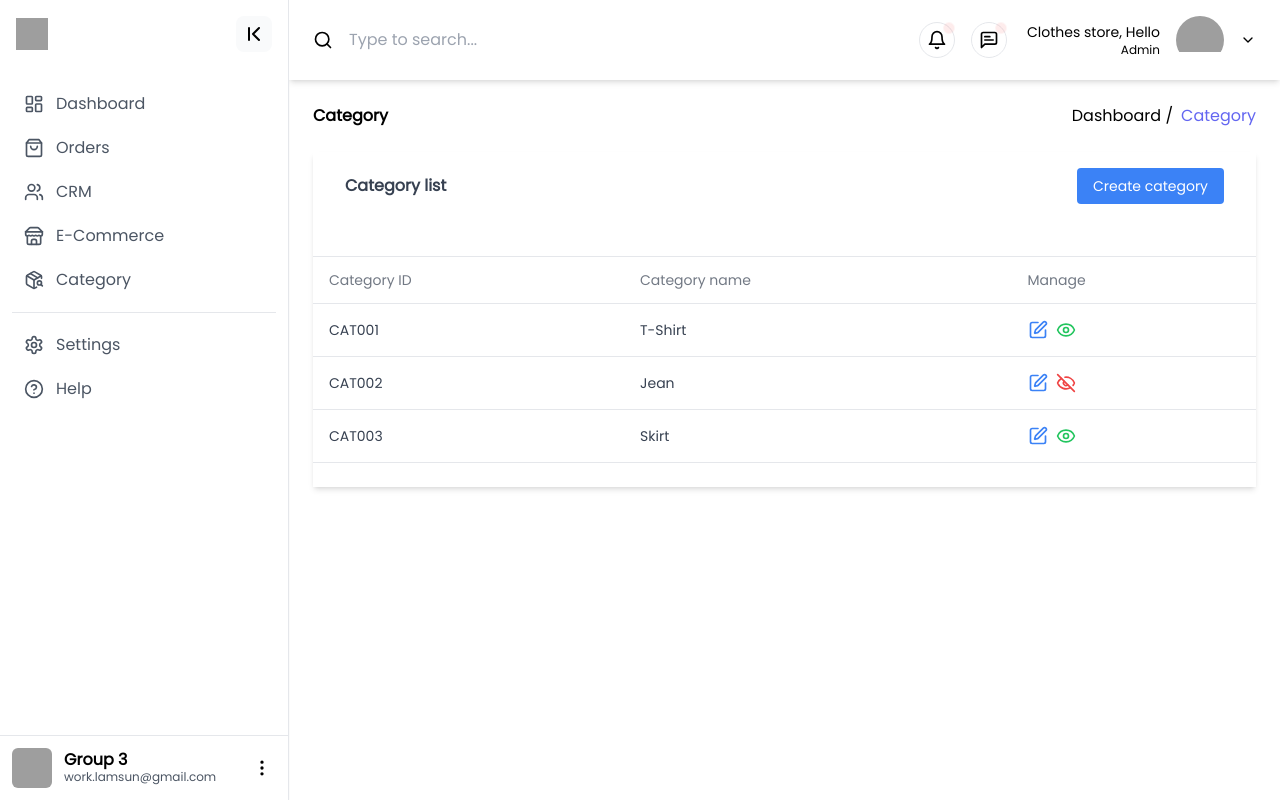
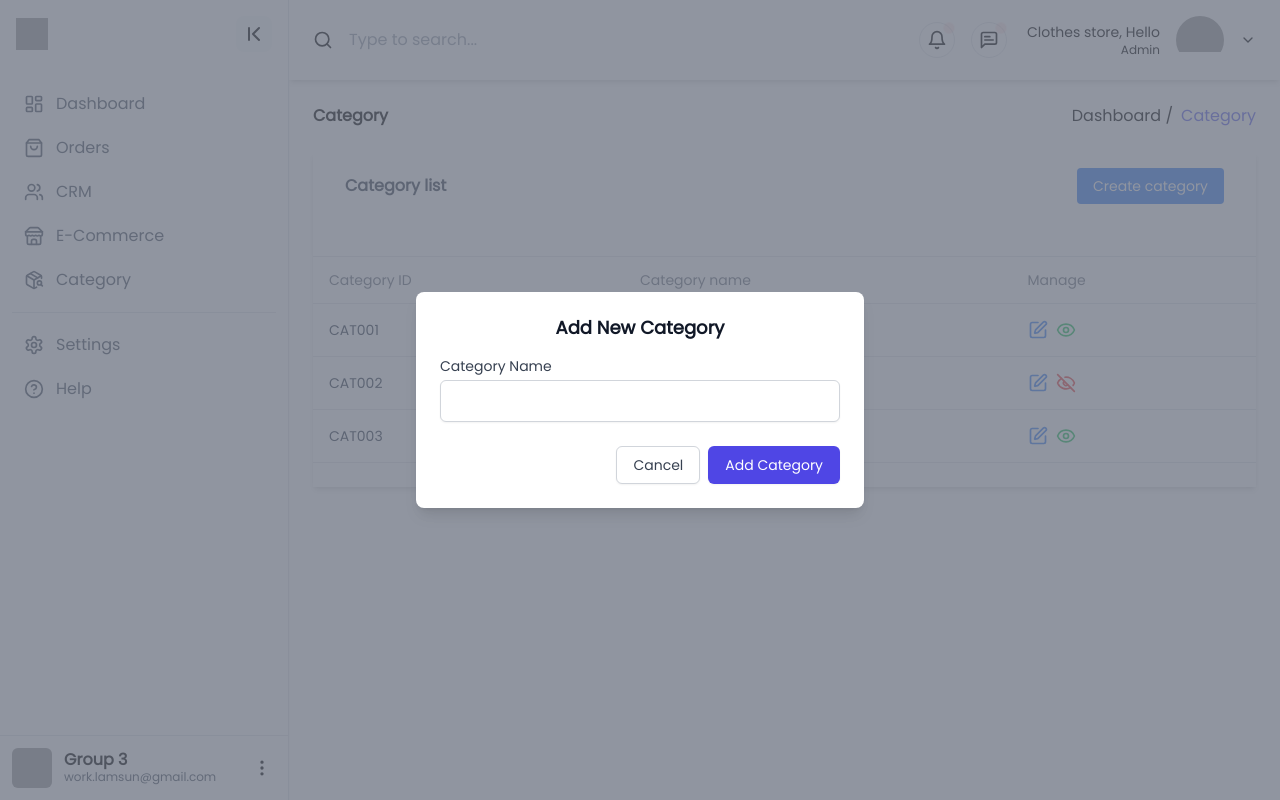
Before and after one commit to lamlqdev/AdminClothesStore, a React (Vite) app: page /category in a window 1280 px wide. Both pictures are taken after a click on the button "Create category". Built offline with nearby package versions, Linux system fonts and the light colour scheme; grey boxes are pictures that could not be loaded.

Commit message:
them modal quan li category

```diff
--- /dev/null
+++ b/src/components/Modal/ManageCategoryModal.jsx
@@ -0,0 +1,91 @@
+import { useState, useEffect } from "react";
+import {
+  Dialog,
+  DialogBackdrop,
+  DialogPanel,
+  DialogTitle,
+} from "@headlessui/react";
+
+export default function CategoryModal({
+  open,
+  setOpen,
+  categoryToEdit,
+  setCategoryToEdit,
+}) {
+  const [categoryName, setCategoryName] = useState("");
+
+  useEffect(() => {
+    if (categoryToEdit) {
+      setCategoryName(categoryToEdit.name);
+    } else {
+      setCategoryName("");
+    }
+  }, [categoryToEdit]);
+
+  const handleSubmit = (e) => {
+    e.preventDefault();
+    if (categoryToEdit) {
+      console.log("Updating category:", { categoryName });
+    } else {
+      console.log("Adding new category:", { categoryName });
+    }
+    setOpen(false);
+    setCategoryToEdit(null);
+  };
+
+  return (
+    <Dialog
+      open={open}
+      onClose={() => {
+        setOpen(false);
+        setCategoryToEdit(null);
+      }}
+      className="relative z-10"
+    >
+      <DialogBackdrop className="fixed inset-0 bg-gray-500 bg-opacity-75 transition-opacity" />
+      <div className="fixed inset-0 flex items-center justify-center p-4">
+        <DialogPanel className="w-full max-w-md rounded-lg bg-white shadow-lg p-6">
+          <DialogTitle className="text-lg font-semibold text-center leading-6 text-gray-900">
+            {categoryToEdit ? "Edit Category" : "Add New Category"}
+          </DialogTitle>
+          <form onSubmit={handleSubmit} className="mt-4">
+            <div>
+              <label
+                htmlFor="category-name"
+                className="block text-sm font-medium text-gray-700"
+              >
+                Category Name
+              </label>
+              <input
+                type="text"
+                id="category-name"
+                value={categoryName}
+                onChange={(e) => setCategoryName(e.target.value)}
+                required
+                className="mt-1 block w-full border border-gray-300 rounded-md shadow-sm p-2 focus:ring-indigo-500 focus:border-indigo-500"
+              />
+            </div>
+            <div className="mt-6 flex justify-end">
+              <button
+                type="button"
+                onClick={() => {
+                  setOpen(false);
+                  setCategoryToEdit(null);
+                }}
+                className="mr-2 inline-flex justify-center rounded-md border border-gray-300 bg-white px-4 py-2 text-sm font-medium text-gray-700 shadow-sm hover:bg-gray-50 focus:outline-none focus:ring-2 focus:ring-offset-2 focus:ring-indigo-500"
+              >
+                Cancel
+              </button>
+              <button
+                type="submit"
+                className="inline-flex justify-center rounded-md border border-transparent bg-indigo-600 px-4 py-2 text-sm font-medium text-white shadow-sm hover:bg-indigo-500 focus:outline-none focus:ring-2 focus:ring-offset-2 focus:ring-indigo-500"
+              >
+                {categoryToEdit ? "Update Category" : "Add Category"}
+              </button>
+            </div>
+          </form>
+        </DialogPanel>
+      </div>
+    </Dialog>
+  );
+}
--- a/src/components/Table/CategoryTable.jsx
+++ b/src/components/Table/CategoryTable.jsx
@@ -6,6 +6,7 @@ import {
 } from "@material-tailwind/react";
 import { Edit, Eye, EyeOff } from "lucide-react";
 import { useState } from "react";
+import CategoryModal from "../Modal/ManageCategoryModal";
 
 export default function CategoryTable() {
   const TABLE_HEAD = ["Category ID", "Category name", "Manage"];
@@ -27,7 +28,27 @@ export default function CategoryTable() {
     );
   };
 
+  const [openModal, setOpenModal] = useState(false);
+  const [categoryToEdit, setCategoryToEdit] = useState(null);
+
+  const handleCreateClick = () => {
+    setCategoryToEdit(null);
+    setOpenModal(true);
+  };
+
+  const handleEditClick = (category) => {
+    setCategoryToEdit(category);
+    setOpenModal(true);
+  };
+
   return (
+    <>
+      <CategoryModal
+        open={openModal}
+        setOpen={setOpenModal}
+        categoryToEdit={categoryToEdit}
+        setCategoryToEdit={setCategoryToEdit}
+      />
       <Card className="h-full w-full">
         <CardHeader floated={false} shadow={false} className="rounded-none">
           <div className="mb-3 flex mx-4 items-center justify-between gap-8">
@@ -36,7 +57,10 @@ export default function CategoryTable() {
                 Category list
               </Typography>
             </div>
-          <button className="bg-blue-500 hover:bg-blue-700 text-white text-sm py-2 px-4 rounded">
+            <button
+              onClick={handleCreateClick}
+              className="bg-blue-500 hover:bg-blue-700 text-white text-sm py-2 px-4 rounded"
+            >
               Create category
             </button>
           </div>
@@ -86,7 +110,11 @@ export default function CategoryTable() {
                   </td>
                   <td className="p-4 border-b border-blue-gray-50">
                     <div className="flex gap-2">
-                    <Edit className="text-blue-500 cursor-pointer" size={20} />
+                      <Edit
+                        className="text-blue-500 cursor-pointer"
+                        size={20}
+                        onClick={() => handleEditClick(row)}
+                      />
                       {row.hidden ? (
                         <EyeOff
                           className="text-red-500 cursor-pointer"
@@ -108,5 +136,6 @@ export default function CategoryTable() {
           </table>
         </CardBody>
       </Card>
+    </>
   );
 }
```
Lines whose indentation alone changed are shown as unchanged.
